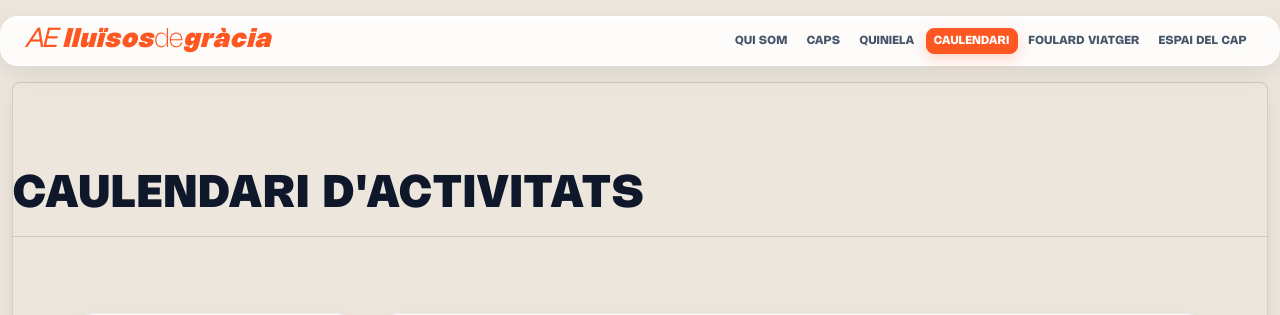
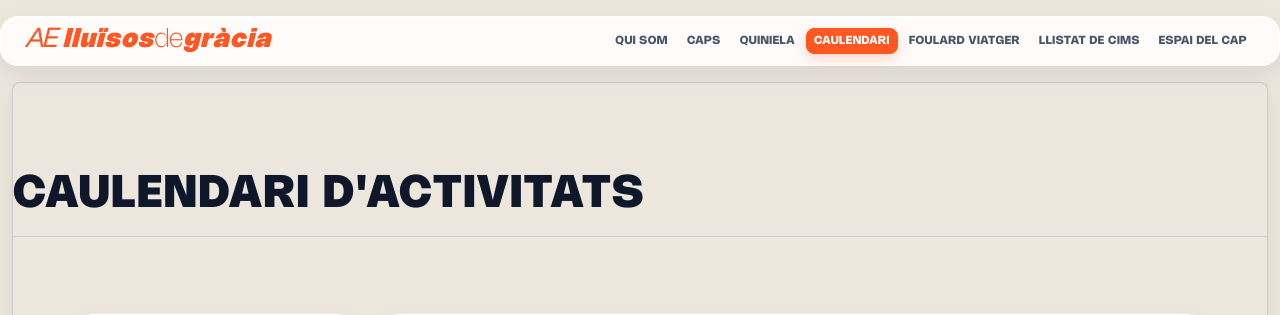
Before and after one commit to danicasjau/LLuisosWeb, a Flask app: page /calendar in a window 1280 px wide. Shown: the top 315 px of the page. Run offline with Flask 3, Linux system fonts and the light colour scheme.

Commit message:
feat: add base Jinja2 template with layout, navigation, and modal structure

```diff
--- a/templates/base.html
+++ b/templates/base.html
@@ -40,9 +40,15 @@
           <nav class="topbar-apartats-nav" id="topbar-apartats" aria-label="Index Apartats">
             <a href="/#qui-som" class="topbar-apartat-link">QUI SOM</a>
             <a href="/equips" class="topbar-apartat-link {% if active_page == 'equips' %}active{% endif %}">CAPS</a>
-            <a href="/kiniela" class="topbar-apartat-link {% if active_page == 'kiniela' %}active{% endif %}">QUINIELA</a>
-            <a href="/calendar" class="topbar-apartat-link {% if active_page == 'calendar' %}active{% endif %}">CAULENDARI</a>
-            <a href="/foulard" class="topbar-apartat-link {% if active_page == 'foulard' %}active{% endif %}">Foulard Viatger</a>
+            <a href="/kiniela"
+              class="topbar-apartat-link {% if active_page == 'kiniela' %}active{% endif %}">QUINIELA</a>
+            <a href="/calendar"
+              class="topbar-apartat-link {% if active_page == 'calendar' %}active{% endif %}">CAULENDARI</a>
+            <a href="/foulard" class="topbar-apartat-link {% if active_page == 'foulard' %}active{% endif %}">Foulard
+              Viatger</a>
+            <a href="/cims" class="topbar-apartat-link {% if active_page == 'llistatdecims' %}active{% endif %}">LListat
+              de Cims
+            </a>
             <a href="/espaidelcap"
               class="topbar-apartat-link {% if active_page == 'espaidelcap' %}active{% endif %}">ESPAI DEL CAP</a>
           </nav>
```
